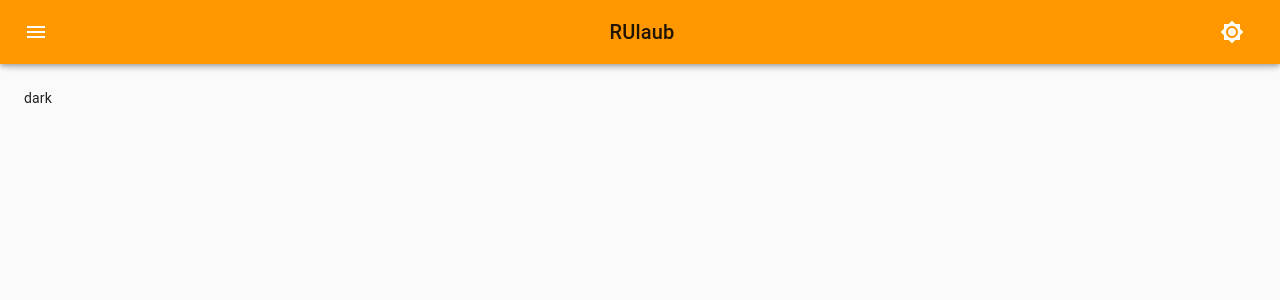
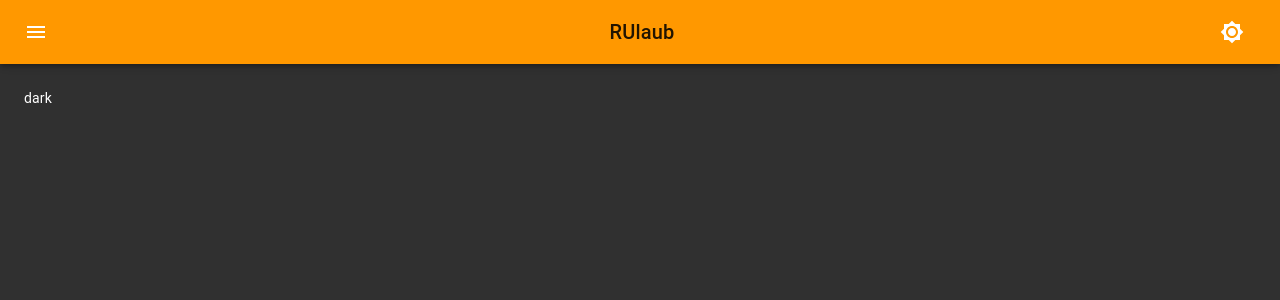
Before and after one commit to Cielquan/RUlaub, a React (Create React App) app: page / in a window 1280 px wide. Shown: the top 300 px of the page. Built offline with nearby package versions, Linux system fonts and the light colour scheme.

Commit message:
fix theme application

```diff
--- a/src/App.tsx
+++ b/src/App.tsx
@@ -5,7 +5,8 @@ import { ThemeProvider } from "@material-ui/core/styles";
 
 import { State } from "./state";
 import useStyles from "./styles";
-import createDarkTheme from "./theme";
+import createTheme from "./theme";
+
 import InfoPage from "./components/InfoPage";
 import Navbar from "./components/Navbar";
 import SideMenu from "./components/SideMenu";
@@ -13,13 +14,12 @@ import SideMenu from "./components/SideMenu";
 function App(): React.ReactElement {
   const darkState = useSelector((state: State) => state.darkTheme);
 
+  const theme = createTheme(darkState);
   const classes = useStyles();
-  const theme = createDarkTheme(darkState);
 
   return (
-    <>
+    <ThemeProvider theme={theme}>
       <CssBaseline />
-      <ThemeProvider theme={theme}>
       <div className={classes.root}>
         <Navbar title="RUlaub" />
         <SideMenu />
@@ -30,7 +30,6 @@ function App(): React.ReactElement {
       </div>
       <InfoPage />
     </ThemeProvider>
-    </>
   );
 }
 
--- a/src/theme.ts
+++ b/src/theme.ts
@@ -1,7 +1,7 @@
 import { createMuiTheme, Theme } from "@material-ui/core/styles";
 import { orange, lightBlue, deepOrange, deepPurple } from "@material-ui/core/colors";
 
-const createDarkTheme = (darkState: boolean): Theme => {
+const createTheme = (darkState: boolean): Theme => {
   const palletType = darkState ? "dark" : "light";
 
   return createMuiTheme({
@@ -17,4 +17,4 @@ const createDarkTheme = (darkState: boolean): Theme => {
   });
 };
 
-export default createDarkTheme;
+export default createTheme;
```
Lines whose indentation alone changed are shown as unchanged.
